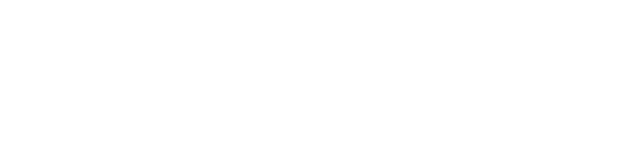
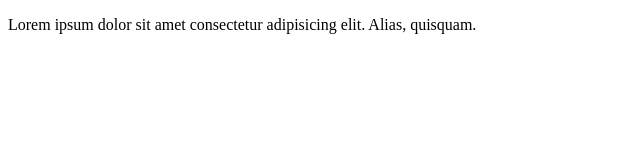
Before and after one commit to MariannaPS/marianna-sosa, a plain HTML site: page index.html in a window 1280 px wide. Shown: the whole page, without its empty margins (0-640 px from the left). Drawn offline with Linux system fonts and the light colour scheme.

Commit message:
marianna agrego el parrafo

```diff
--- a/index.html
+++ b/index.html
@@ -7,6 +7,6 @@
     <title>Document</title>
 </head>
 <body>
-
+    <p>Lorem ipsum dolor sit amet consectetur adipisicing elit. Alias, quisquam.</p>
 </body>
 </html>
```
